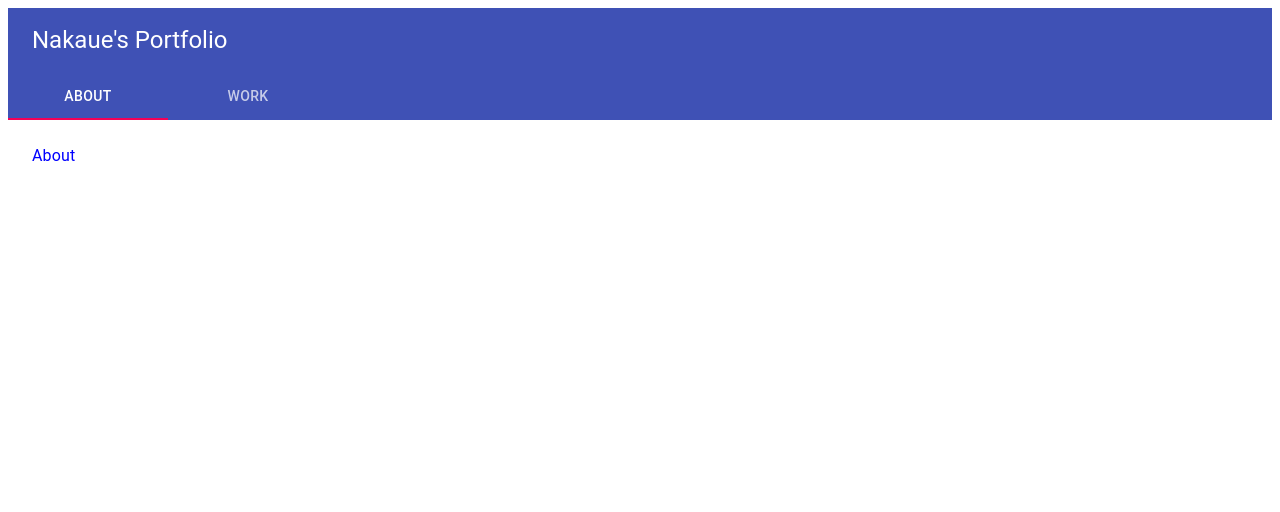
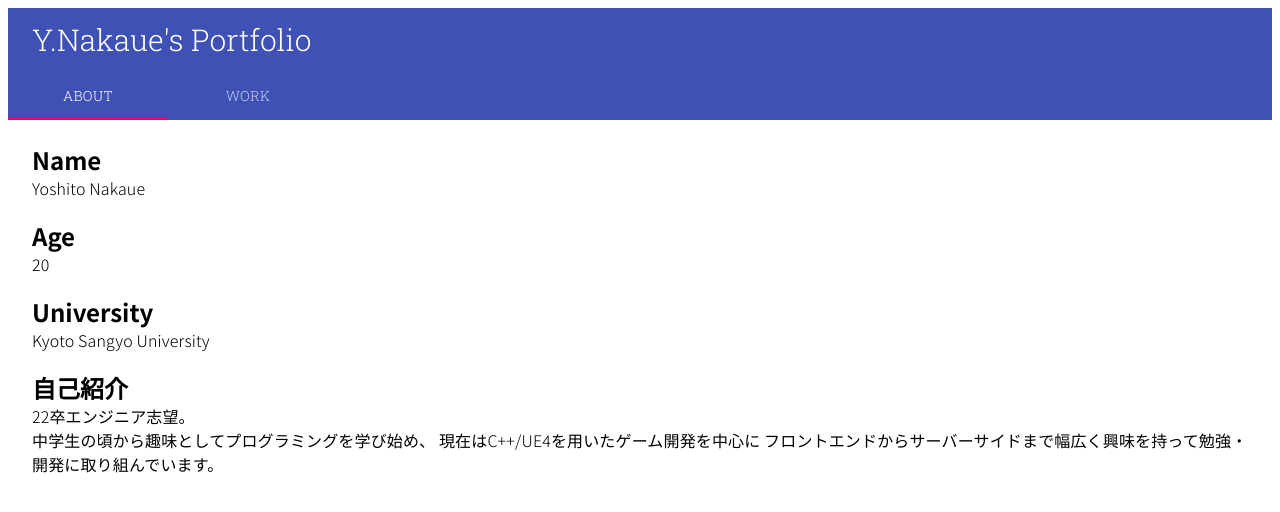
Before and after one commit to nkue-yst/Portfolio, a React app: page / in a window 1280 px wide. Built offline with nearby package versions, Linux system fonts and the light colour scheme.

Commit message:
Create outline of About page

```diff
--- /dev/null
+++ b/src/About.js
@@ -0,0 +1,40 @@
+import React from 'react'
+import { makeStyles } from '@material-ui/core/styles';
+import Typography from '@material-ui/core/Typography';
+
+const useStyles = makeStyles((theme) => ({
+  title: {
+    fontFamily: 'Noto Sans JP',
+    fontWeight: 700,
+  },
+  context: {
+    fontFamily: 'Noto Sans JP',
+    fontWeight: 300,
+    marginBottom: 20,
+  }
+}));
+
+export default function About() {
+  const classes = useStyles();
+
+  return (
+    <div>
+      <Typography variant="h5" className={classes.title}>Name</Typography>
+      <Typography className={classes.context}>Yoshito Nakaue</Typography>
+
+      <Typography variant="h5" className={classes.title}>Age</Typography>
+      <Typography className={classes.context}>20</Typography>
+
+      <Typography variant="h5" className={classes.title}>University</Typography>
+      <Typography className={classes.context}>Kyoto Sangyo University</Typography>
+
+      <Typography variant="h5" className={classes.title}>自己紹介</Typography>
+      <Typography className={classes.context}>
+        22卒エンジニア志望。<br/>
+        中学生の頃から趣味としてプログラミングを学び始め、
+        現在はC++/UE4を用いたゲーム開発を中心に
+        フロントエンドからサーバーサイドまで幅広く興味を持って勉強・開発に取り組んでいます。<br/>
+      </Typography>
+    </div>
+  );
+}
--- a/src/MenuBar.js
+++ b/src/MenuBar.js
@@ -3,19 +3,24 @@ import PropTypes from 'prop-types';
 import { makeStyles } from '@material-ui/core/styles';
 import AppBar from '@material-ui/core/AppBar';
 import Box from '@material-ui/core/Box';
-import Container from '@material-ui/core/Container';
 import Tabs from '@material-ui/core/Tabs';
 import Tab from '@material-ui/core/Tab';
 import Toolbar from '@material-ui/core/Toolbar';
 import Typogarphy from '@material-ui/core/Typography';
 import useScrollTrigger from '@material-ui/core/useScrollTrigger';
+import About from './About';
 
 const useStyles = makeStyles((theme) => ({
   root: {
     flexGrow: 1,
   },
   title: {
+    fontFamily: 'Roboto Slab',
+    fontSize: 30,
     flexGrow: 1,
+  },
+  tab: {
+    fontFamily: 'Roboto Slab',
   },
 }));
 
@@ -80,18 +85,18 @@ export default function MenuBar(props) {
         <AppBar position="sticky">
           <Toolbar>
             <Typogarphy variant="h5" className={classes.title}>
-              Nakaue's Portfolio
+              Y.Nakaue's Portfolio
             </Typogarphy>
           </Toolbar>
           <Tabs value={value} onChange={handleChange} aria-label="tabs">
-            <Tab label="About" {...allayProps(0)} />
-            <Tab label="Work"  {...allayProps(1)} />
+            <Tab label="About" {...allayProps(0)} className={classes.tab} />
+            <Tab label="Work"  {...allayProps(1)} className={classes.tab} />
           </Tabs>
         </AppBar>
       </ElevationScroll>
 
       <TabPanel value={value} index={0}>
-        About
+        <About />
       </TabPanel>
       <TabPanel value={value} index={1}>
         Work
--- a/src/index.css
+++ b/src/index.css
@@ -1,3 +1,2 @@
-body {
-    color: blue;
-}
+@import url('https://fonts.googleapis.com/css2?family=Roboto+Slab:wght@300&display=swap');
+@import url('https://fonts.googleapis.com/css2?family=Noto+Sans+JP:wght@300;700&display=swap');
```
